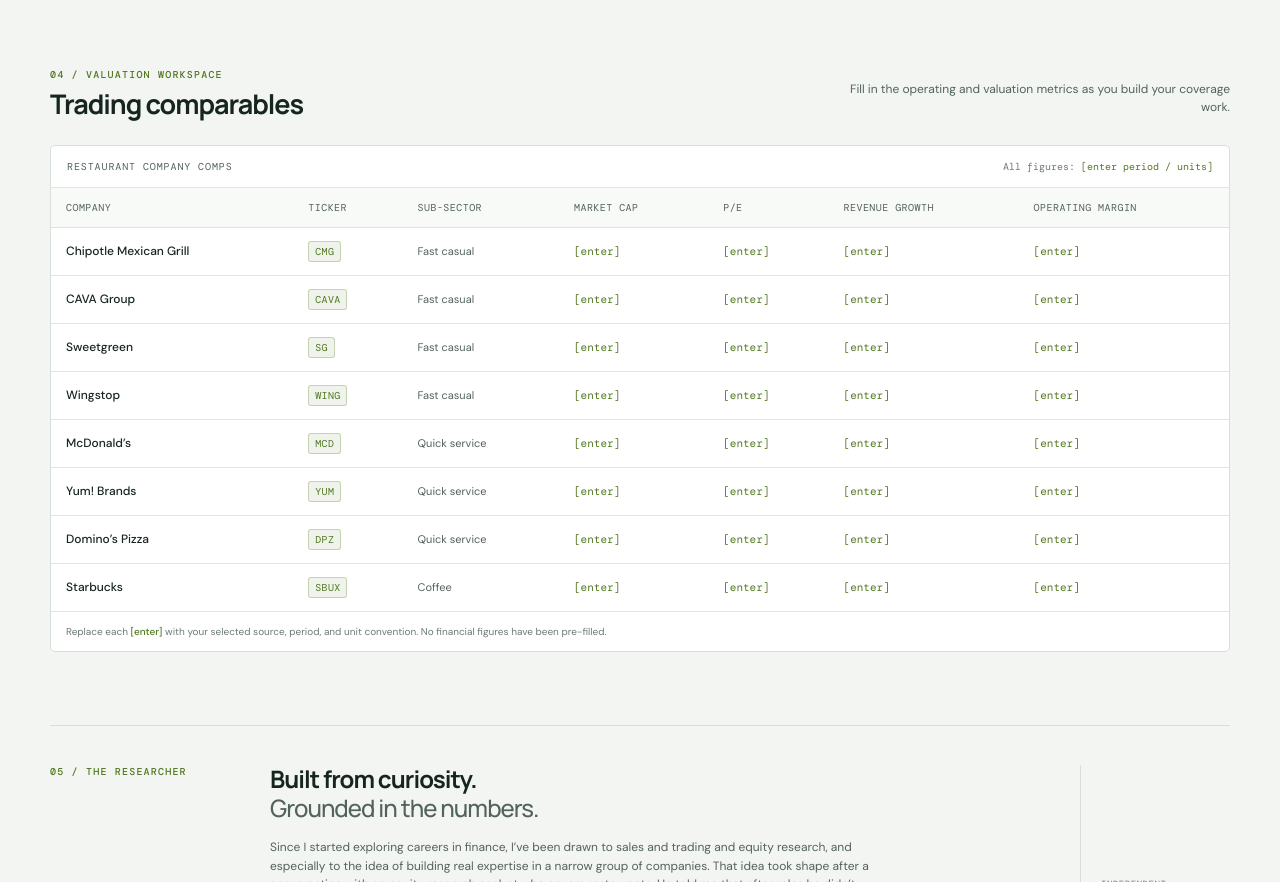
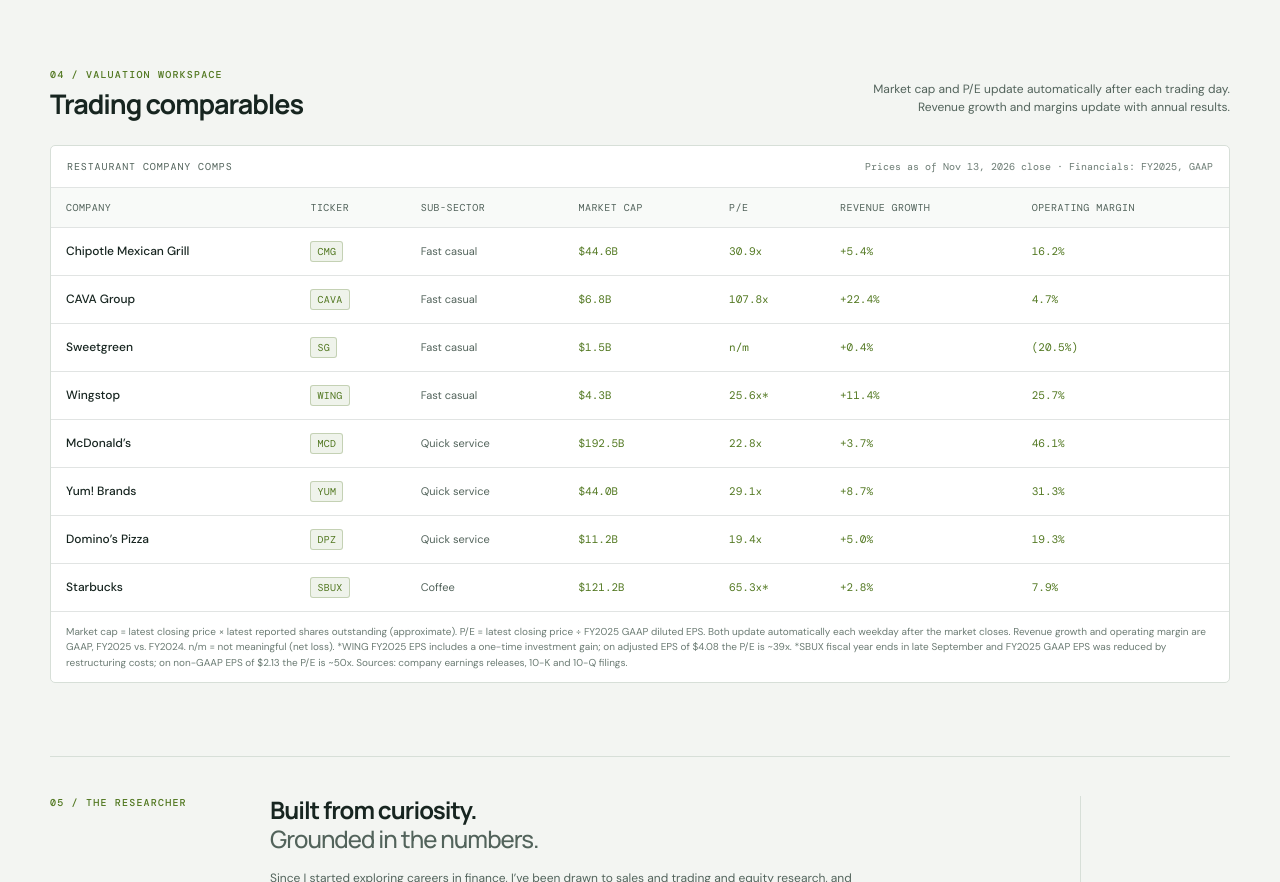
Before and after one commit to zach-obell/restaurant-dashboard, a plain HTML site: page index.html in a window 1280 px wide. Shown: the part 3887-4769 px from the top of the page. Drawn offline with nearby package versions, Linux system fonts and the light colour scheme; a script that the page names is missing.

Commit message:
Revise trading comparables and update footnote
Updated trading comparables section with market cap and P/E details. Revised table footnote to clarify financial metrics.

```diff
--- a/index.html
+++ b/index.html
@@ -92,27 +92,27 @@
     <section class="page-shell section-block" id="comps" aria-labelledby="comps-title">
       <div class="section-heading">
         <div><p class="eyebrow">04 / VALUATION WORKSPACE</p><h2 id="comps-title">Trading comparables</h2></div>
-        <p class="section-caption">Fill in the operating and valuation metrics as you build your coverage work.</p>
+        <p class="section-caption">Market cap and P/E update automatically after each trading day. Revenue growth and margins update with annual results.</p>
       </div>
       <div class="panel table-panel">
-        <div class="panel-topline"><span class="panel-label">RESTAURANT COMPANY COMPS</span><span class="panel-meta">All figures: <strong>[enter period / units]</strong></span></div>
+        <div class="panel-topline"><span class="panel-label">RESTAURANT COMPANY COMPS</span><span class="panel-meta" id="comps-asof">Prices as of Nov 13, 2026 close · Financials: FY2025, GAAP</span></div>
         <div class="table-scroll" tabindex="0" role="region" aria-label="Scrollable trading comparables table">
-          <table>
-            <caption class="visually-hidden">Restaurant coverage universe trading comparables. Metric cells are placeholders for the analyst to complete.</caption>
+          <table id="comps-table">
+            <caption class="visually-hidden">Restaurant coverage universe trading comparables. Market cap and P/E update each weekday from the latest closing price.</caption>
             <thead><tr><th scope="col">Company</th><th scope="col">Ticker</th><th scope="col">Sub-sector</th><th scope="col">Market cap</th><th scope="col">P/E</th><th scope="col">Revenue growth</th><th scope="col">Operating margin</th></tr></thead>
             <tbody>
-              <tr><th scope="row">Chipotle Mexican Grill</th><td><span class="ticker-pill">CMG</span></td><td>Fast casual</td><td class="entry-cell">[enter]</td><td class="entry-cell">[enter]</td><td class="entry-cell">[enter]</td><td class="entry-cell">[enter]</td></tr>
-              <tr><th scope="row">CAVA Group</th><td><span class="ticker-pill">CAVA</span></td><td>Fast casual</td><td class="entry-cell">[enter]</td><td class="entry-cell">[enter]</td><td class="entry-cell">[enter]</td><td class="entry-cell">[enter]</td></tr>
-              <tr><th scope="row">Sweetgreen</th><td><span class="ticker-pill">SG</span></td><td>Fast casual</td><td class="entry-cell">[enter]</td><td class="entry-cell">[enter]</td><td class="entry-cell">[enter]</td><td class="entry-cell">[enter]</td></tr>
-              <tr><th scope="row">Wingstop</th><td><span class="ticker-pill">WING</span></td><td>Fast casual</td><td class="entry-cell">[enter]</td><td class="entry-cell">[enter]</td><td class="entry-cell">[enter]</td><td class="entry-cell">[enter]</td></tr>
-              <tr><th scope="row">McDonald’s</th><td><span class="ticker-pill">MCD</span></td><td>Quick service</td><td class="entry-cell">[enter]</td><td class="entry-cell">[enter]</td><td class="entry-cell">[enter]</td><td class="entry-cell">[enter]</td></tr>
-              <tr><th scope="row">Yum! Brands</th><td><span class="ticker-pill">YUM</span></td><td>Quick service</td><td class="entry-cell">[enter]</td><td class="entry-cell">[enter]</td><td class="entry-cell">[enter]</td><td class="entry-cell">[enter]</td></tr>
-              <tr><th scope="row">Domino’s Pizza</th><td><span class="ticker-pill">DPZ</span></td><td>Quick service</td><td class="entry-cell">[enter]</td><td class="entry-cell">[enter]</td><td class="entry-cell">[enter]</td><td class="entry-cell">[enter]</td></tr>
-              <tr><th scope="row">Starbucks</th><td><span class="ticker-pill">SBUX</span></td><td>Coffee</td><td class="entry-cell">[enter]</td><td class="entry-cell">[enter]</td><td class="entry-cell">[enter]</td><td class="entry-cell">[enter]</td></tr>
+              <tr><th scope="row">Chipotle Mexican Grill</th><td><span class="ticker-pill">CMG</span></td><td>Fast casual</td><td class="entry-cell">$44.6B</td><td class="entry-cell">30.9x</td><td class="entry-cell">+5.4%</td><td class="entry-cell">16.2%</td></tr>
+              <tr><th scope="row">CAVA Group</th><td><span class="ticker-pill">CAVA</span></td><td>Fast casual</td><td class="entry-cell">$6.8B</td><td class="entry-cell">107.8x</td><td class="entry-cell">+22.4%</td><td class="entry-cell">4.7%</td></tr>
+              <tr><th scope="row">Sweetgreen</th><td><span class="ticker-pill">SG</span></td><td>Fast casual</td><td class="entry-cell">$1.5B</td><td class="entry-cell">n/m</td><td class="entry-cell">+0.4%</td><td class="entry-cell">(20.5%)</td></tr>
+              <tr><th scope="row">Wingstop</th><td><span class="ticker-pill">WING</span></td><td>Fast casual</td><td class="entry-cell">$4.3B</td><td class="entry-cell">25.6x*</td><td class="entry-cell">+11.4%</td><td class="entry-cell">25.7%</td></tr>
+              <tr><th scope="row">McDonald’s</th><td><span class="ticker-pill">MCD</span></td><td>Quick service</td><td class="entry-cell">$192.5B</td><td class="entry-cell">22.8x</td><td class="entry-cell">+3.7%</td><td class="entry-cell">46.1%</td></tr>
+              <tr><th scope="row">Yum! Brands</th><td><span class="ticker-pill">YUM</span></td><td>Quick service</td><td class="entry-cell">$44.0B</td><td class="entry-cell">29.1x</td><td class="entry-cell">+8.7%</td><td class="entry-cell">31.3%</td></tr>
+              <tr><th scope="row">Domino’s Pizza</th><td><span class="ticker-pill">DPZ</span></td><td>Quick service</td><td class="entry-cell">$11.2B</td><td class="entry-cell">19.4x</td><td class="entry-cell">+5.0%</td><td class="entry-cell">19.3%</td></tr>
+              <tr><th scope="row">Starbucks</th><td><span class="ticker-pill">SBUX</span></td><td>Coffee</td><td class="entry-cell">$121.2B</td><td class="entry-cell">65.3x*</td><td class="entry-cell">+2.8%</td><td class="entry-cell">7.9%</td></tr>
             </tbody>
           </table>
         </div>
-        <p class="table-footnote">Replace each <strong>[enter]</strong> with your selected source, period, and unit convention. No financial figures have been pre-filled.</p>
+        <p class="table-footnote">Market cap = latest closing price × latest reported shares outstanding (approximate). P/E = latest closing price ÷ FY2025 GAAP diluted EPS. Both update automatically each weekday after the market closes. Revenue growth and operating margin are GAAP, FY2025 vs. FY2024. n/m = not meaningful (net loss). *WING FY2025 EPS includes a one-time investment gain; on adjusted EPS of $4.08 the P/E is ~39x. *SBUX fiscal year ends in late September and FY2025 GAAP EPS was reduced by restructuring costs; on non-GAAP EPS of $2.13 the P/E is ~50x. Sources: company earnings releases, 10-K and 10-Q filings.</p>
       </div>
     </section>
 
```
